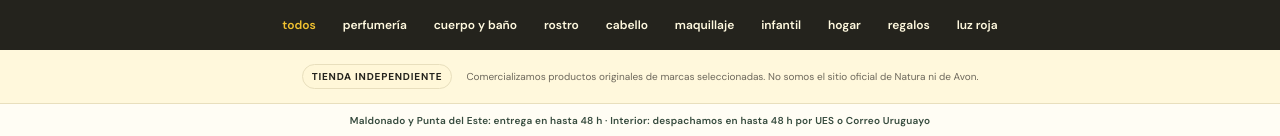
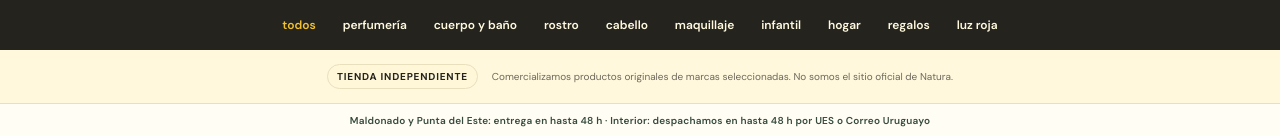
Before and after one commit to KognitMer/Boutiquedeleste, a Next.js app: page / in a window 1280 px wide. Shown: the part 130-266 px from the top of the page. Built offline with nearby package versions, Linux system fonts and the light colour scheme.

Commit message:
Remove Avon disclaimer reference

```diff
--- a/app/page.tsx
+++ b/app/page.tsx
@@ -412,7 +412,7 @@ export default function Home() {
 
       <aside className="brand-disclaimer" aria-label="Información de la tienda">
         <strong>Tienda independiente</strong>
-        <span>Comercializamos productos originales de marcas seleccionadas. No somos el sitio oficial de Natura ni de Avon.</span>
+        <span>Comercializamos productos originales de marcas seleccionadas. No somos el sitio oficial de Natura.</span>
       </aside>
       <div className="shipping-notice">Maldonado y Punta del Este: entrega en hasta 48 h · Interior: despachamos en hasta 48 h por UES o Correo Uruguayo</div>
 
@@ -515,7 +515,7 @@ export default function Home() {
         <div><strong>ayuda</strong><a href="#inicio">Preguntas frecuentes</a><a href="#inicio">Envíos y entregas</a><a href="#inicio">Cambios y devoluciones</a><a href="#inicio">Contacto</a></div>
         <div><strong>boutique del este</strong><a href="#inicio">Nuestra selección</a><a href="#productos">Marcas y productos</a><a href="https://wa.me/59892143420">Asesoramiento</a><a href="#inicio">Cómo comprar</a></div>
         <div className="country"><span>Uruguay · UYU</span><small>Maldonado y Punta del Este</small></div>
-        <p className="legal">Boutique del Este es una tienda independiente y no es el sitio oficial de Natura ni de Avon. Las marcas y líneas publicadas pertenecen a sus respectivos titulares. Disponibilidad sujeta a confirmación.</p>
+        <p className="legal">Boutique del Este es una tienda independiente y no es el sitio oficial de Natura. Las marcas y líneas publicadas pertenecen a sus respectivos titulares. Disponibilidad sujeta a confirmación.</p>
         <CatalogUpdateStatus />
       </footer>
 
```
